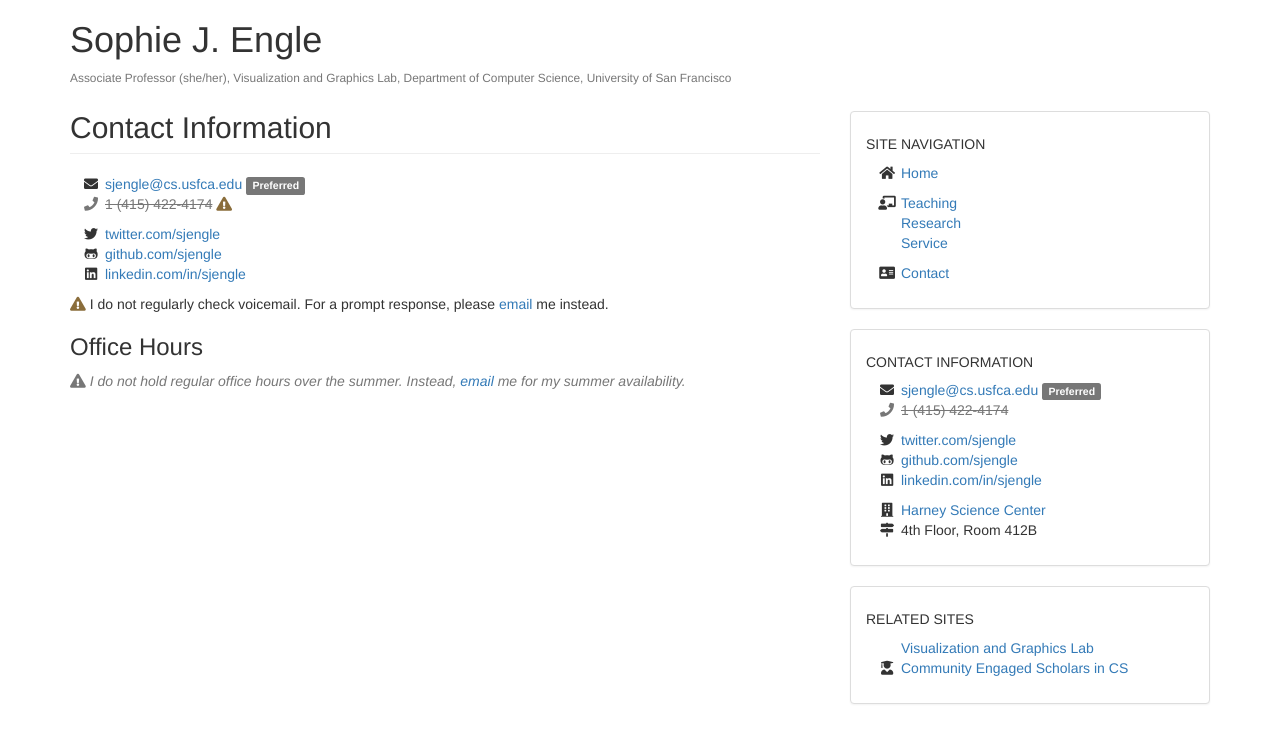
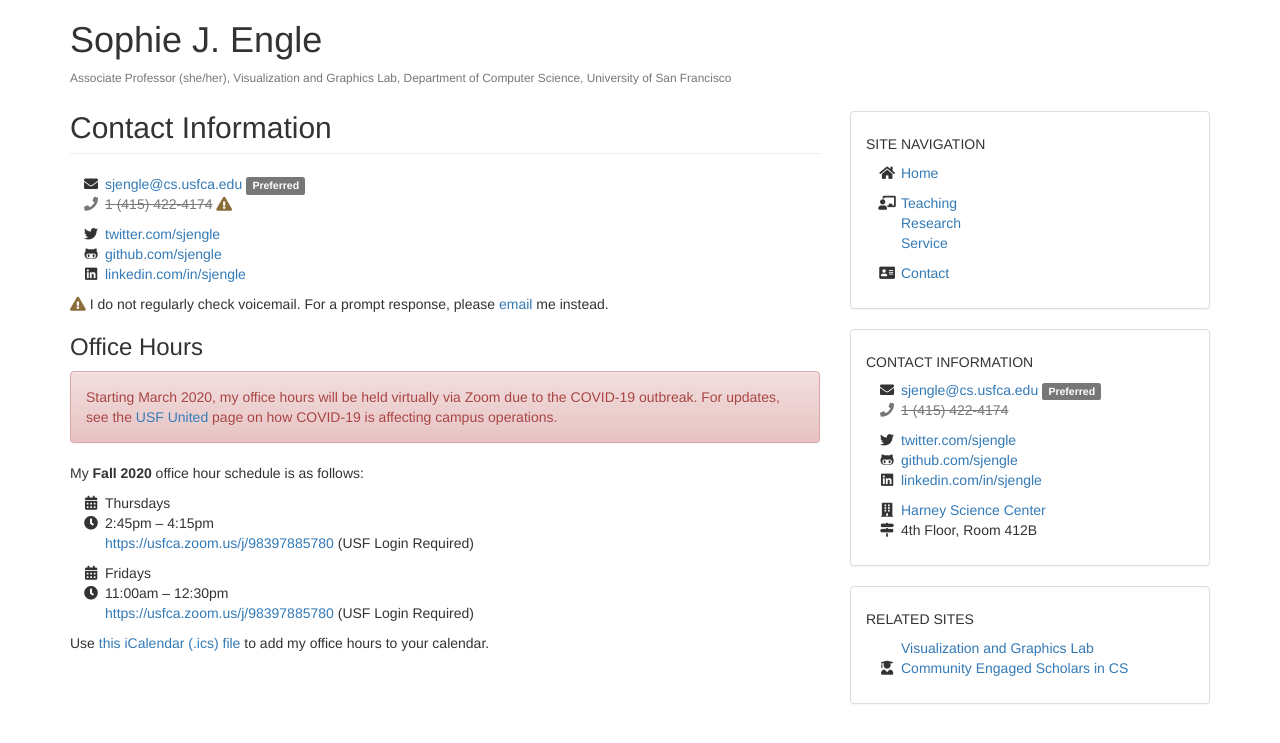
Before and after one commit to sjengle/sjengle.github.io, a Jekyll site: the page built from contact.html, in a window 1280 px wide. Shown: the top 743 px of the page. Built offline with Jekyll 4.4.1, drawn with Linux system fonts in a browser that asks for light colours.

Commit message:
Updating office hours.

```diff
--- a/contact.html
+++ b/contact.html
@@ -18,25 +18,36 @@ title: Contact Information
 
 <h3>Office Hours</h3>
 
-<!--
 <div class="alert alert-danger" role="alert">
-  Starting March 2020, my office hours will be held virtually via Zoom due to the COVID-19 outbreak. For updates, see the <a href="https://myusf.usfca.edu/emergency-resources-campus-protocols/coronavirus-updates-resources">university's page</a> on how COVID-19 is affecting campus operations.
+  Starting March 2020, my office hours will be held virtually via Zoom due to the COVID-19 outbreak. For updates, see the <a href="https://myusf.usfca.edu/covid">USF United</a> page on how COVID-19 is affecting campus operations.
 </div>
 
-<p>My <strong>Spring 2020</strong> office hour schedule is as follows:</p>
+<p>My <strong>Fall 2020</strong> office hour schedule is as follows:</p>
 
+<!--
 <ul class="fa-ul">
   <li><i class="fa-li fas fa-building"></i> <a href="https://www.usfca.edu/campus-buildings-services/main-campus/harney-science">Harney Science Center</a></li>
   <li><del><i class="fa-li fas fa-map-signs"></i> 4th Floor, Room 412B</del></li>
   <li><i class="fa-li fas fa-webcam"></i> <a href="https://usfca.zoom.us/j/859002047">https://usfca.zoom.us/j/859002047</a>
 </ul>
+-->
 
 <ul class="fa-ul">
-  <li><i class="fa-li fas fa-calendar-alt"></i> Mondays, Thursdays</li>
+  <li><i class="fa-li fas fa-calendar-alt"></i> Thursdays</li>
   <li><i class="fa-li fas fa-clock"></i> 2:45pm &ndash; 4:15pm</li>
+  <li><i class="fa-li fas fa-webcam"></i> <a href="https://usfca.zoom.us/j/98397885780">https://usfca.zoom.us/j/98397885780</a> (USF Login Required)
 </ul>
 
+<ul class="fa-ul">
+  <li><i class="fa-li fas fa-calendar-alt"></i> Fridays</li>
+  <li><i class="fa-li fas fa-clock"></i> 11:00am &ndash; 12:30pm</li>
+  <li><i class="fa-li fas fa-webcam"></i> <a href="https://usfca.zoom.us/j/98397885780">https://usfca.zoom.us/j/98397885780</a> (USF Login Required)
+</ul>
+
+<!--
 <p>I am also available via appointment (in-person or virtual) every weekday <em>except</em> Wednesdays during the academic year. Please <a href="mailto:sjengle@cs.usfca.edu">email</a> me to setup an appointment time.</p>
+
+<p><em class="text-muted"><i class="fas fa-exclamation-triangle"></i> I do not hold regular office hours over the summer. Instead, <a href="mailto:sjengle@cs.usfca.edu">email</a> me for my summer availability.</em></p>
 -->
 
-<p><em class="text-muted"><i class="fas fa-exclamation-triangle"></i> I do not hold regular office hours over the summer. Instead, <a href="mailto:sjengle@cs.usfca.edu">email</a> me for my summer availability.</em></p>
+<p>Use <a href="https://usfca.zoom.us/meeting/tJwufu6gpj4tEtS62vvt6Yus5esF5Hw7sYXD/ics?icsToken=98tyKuCgrTItEtyQtxGHRow-A4r4KPzxiCVaj7duyk3zFTQFWxblY-dRFOdXB4_D">this iCalendar (.ics) file</a> to add my office hours to your calendar.</p>
```
